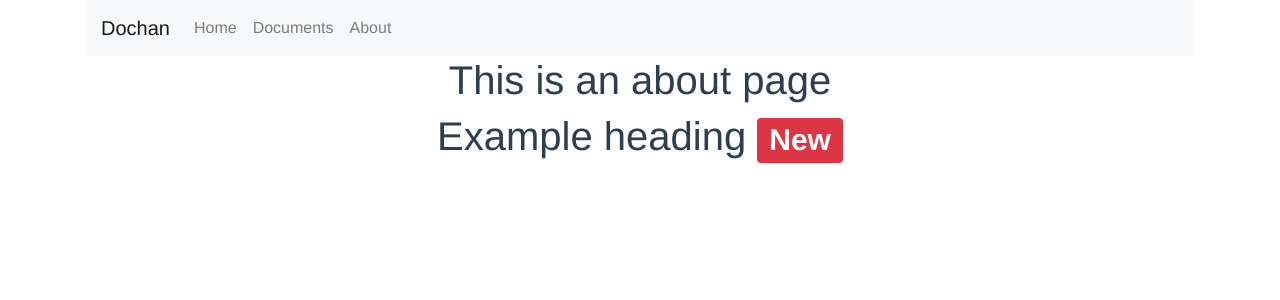
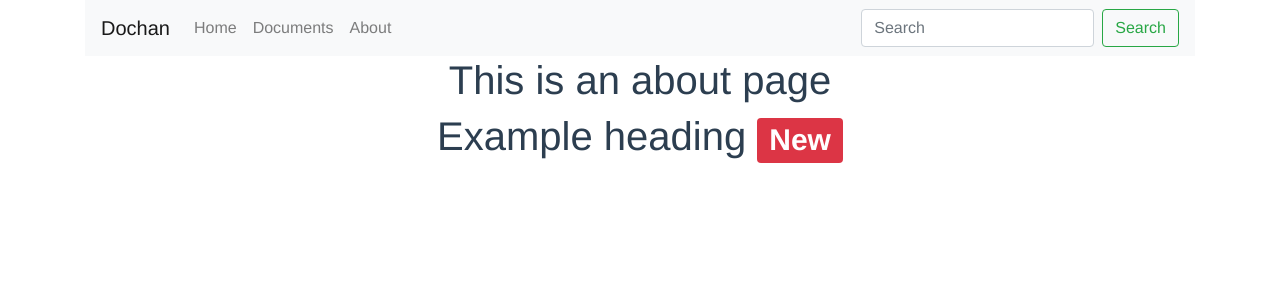
Before and after one commit to reusing-code/dochan-client, a Vue app: page /about in a window 1280 px wide. Shown: the top 300 px of the page. Built offline with nearby package versions, Linux system fonts and the light colour scheme.

Commit message:
add search bar

```diff
--- a/src/components/NavBar.vue
+++ b/src/components/NavBar.vue
@@ -18,12 +18,23 @@
         </li>
 
       </ul>
+      <form @submit.prevent="handleSubmit" class="form-inline my-2 my-lg-0">
+        <input id="search-input-navbar" class="form-control mr-sm-2" type="search" placeholder="Search" aria-label="Search">
+        <button class="btn btn-outline-success my-2 my-sm-0" type="submit">Search</button>
+      </form>
     </div>
   </nav>
 </template>
 
 <script>
-export default {};
+export default {
+  methods: {
+    handleSubmit() {
+      var value = document.getElementById('search-input-navbar').value;
+      this.$router.push({ name: 'document-list', query: { q: value } });
+    }
+  }
+};
 </script>
 
 <style scoped>
```
